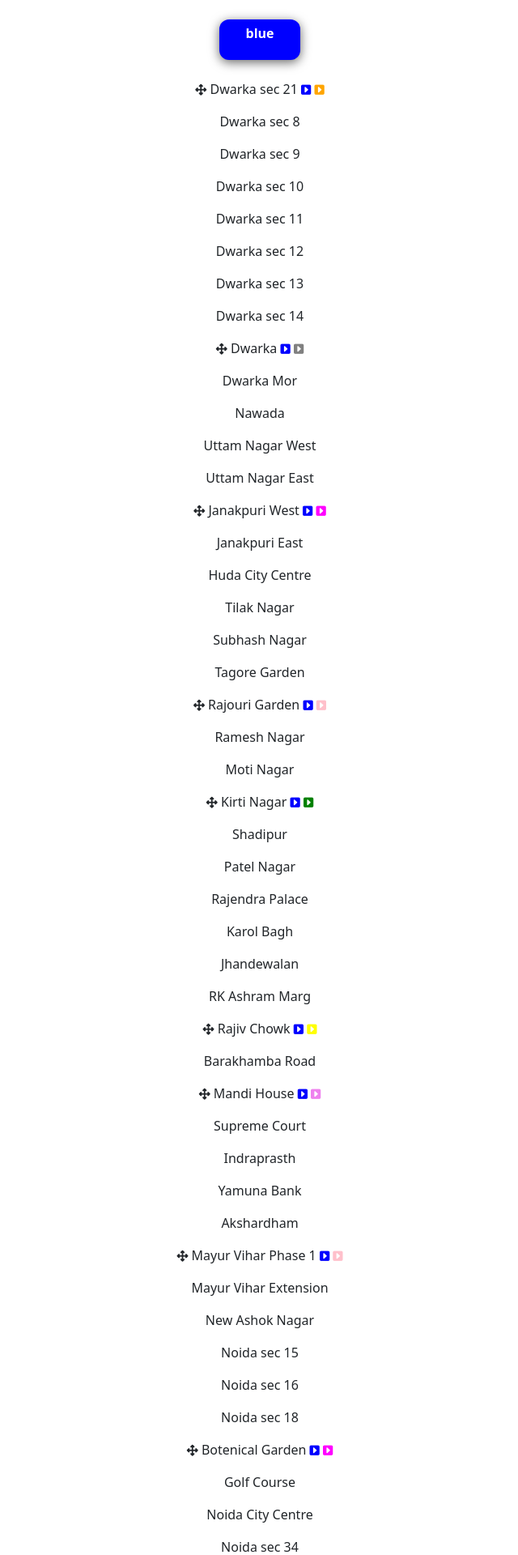
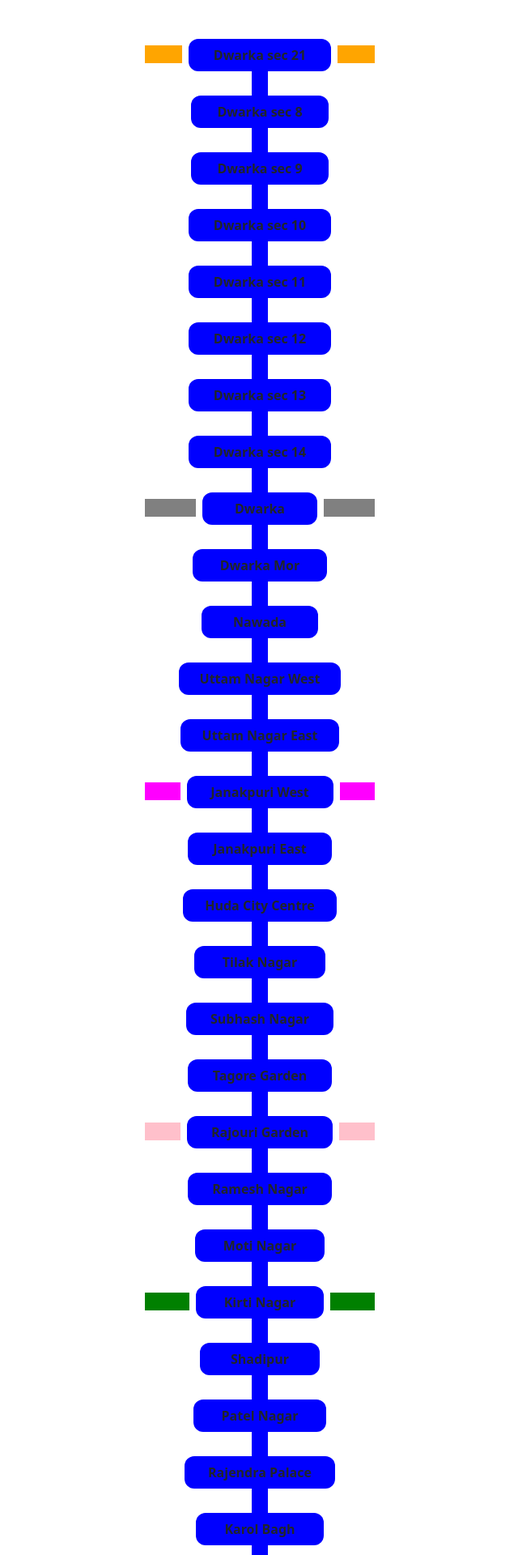
Before and after one commit to monu123-bot/metroblog, a Node server app: page /lines?color=blue in a window 1280 px wide. Shown: the part 56-1976 px from the top of the page at 81% size, without its empty margins (319-959 px from the left). Run offline with Node 20, Linux system fonts and the light colour scheme; some libraries are stand-ins or nearby versions.

Commit message:
lines updated

```diff
--- a/views/lines.ejs
+++ b/views/lines.ejs
@@ -10,6 +10,8 @@
 <link href="https://cdn.jsdelivr.net/npm/bootstrap@5.2.0-beta1/dist/css/bootstrap.min.css" rel="stylesheet" integrity="sha384-0evHe/X+R7YkIZDRvuzKMRqM+OrBnVFBL6DOitfPri4tjfHxaWutUpFmBp4vmVor" crossorigin="anonymous">
 <!-- JavaScript Bundle with Popper -->
 <script src="https://cdn.jsdelivr.net/npm/bootstrap@5.2.0-beta1/dist/js/bootstrap.bundle.min.js" integrity="sha384-pprn3073KE6tl6bjs2QrFaJGz5/SUsLqktiwsUTF55Jfv3qYSDhgCecCxMW52nD2" crossorigin="anonymous"></script>
+<link rel="stylesheet" href="https://fonts.googleapis.com/css2?family=Material+Symbols+Outlined:opsz,wght,FILL,GRAD@20..48,100..700,0..1,-50..200" />
+
 
 
     <title>Document</title>
@@ -58,36 +60,88 @@
     </div>
   </nav>
  <br>
- <div id="header" class="d-flex justify-content-around" style="width: 100px;padding:5px;margin-left:auto;margin-right:auto;background-color: <%- color %>;">
 
- <p><b style="color: white;" ><%- color %></b></p>
-</div>
  <br>
       <div style="width:300px ;margin-left:auto;margin-right:auto;text-align: center;">
-        <% for (const item in station) {
-            if(station[item].line[0] == color) {
+        <% for (const item in station) { %>
+          <%  if(station[item].line[0] == color) {  %>
 
-                if(station[item].line.length > 1){ %>
-                    <p> <i style='font-size:14px' class='fa'>&#xf0b2;</i> <%- station[item].name %>
-                    <% for(i=0;i < station[item].line.length;i++)
-                    { %>
-                      <i style='font-size:14px;color: <%- station[item].line[i] %> ;' class='fa'>&#xf152;</i>
-                      <%  }
-                      %> </p>
-                      <%
-                }
-              else{ %>
+              <div class="single_station d-flex bd-highlight">
+                <div class="left_lines p-2 flex-fill bd-highlight">
+                <% if(station[item].line.length == 2 ){ %>
+                     <div style="height:90%;width: 100%; background-color: <%- station[item].line[1] %>;"></div>
 
-                <p>  <%- station[item].name %> </p>
-             <% } } } %>
+               <% } %>
+               <% if(station[item].line.length == 3 ){ %>
+                <div style="height:40%;width: 100%;margin-bottom: 5%; background-color: <%- station[item].line[1] %>;"></div>
+                <div style="height:40%;width: 100%; background-color: <%- station[item].line[2] %>"></div>
+
+          <% } %>
+                </div>
+                <div style="background-color:<%- color %> ;" class="station_name p-2 flex-fill bd-highlight">
+                 <b><%-  station[item].name %></b>
+
+                </div>
+                <div class="right_lines p-2 flex-fill bd-highlight">
+                  <% if(station[item].line.length == 2 ){ %>
+                    <div style="height:90%;width: 100%; background-color: <%- station[item].line[1] %>;"></div>
+
+              <% } %>
+              <% if(station[item].line.length == 3 ){ %>
+               <div style="height:40%;width: 100%;margin-bottom: 5%; background-color: <%- station[item].line[1] %>;"></div>
+               <div style="height:40%;width: 100%; background-color: <%- station[item].line[2] %>"></div>
+
+         <% } %>
+                </div>
+              </div>
+              <div style="width:20px ;margin-left:auto;margin-right:auto; height:30px;background-color:<%- color %>"></div>
+
+
+
+<%
+ } } %>
       </div>
+
       <br><br>
 </body>
 <style>
+
+  .single_station{
+
+  }
+  .station_name{
+   border-radius: 12px;
+  }
+
+
+  .right_lines{
+
+
+  }
+  .left_lines{
+
+}
     #header{
     box-shadow: 0px 3px 13px 0px rgba(0,0,0,0.6);
 -webkit-box-shadow: 0px 3px 13px 0px rgba(0,0,0,0.6);
 -moz-box-shadow: 0px 3px 13px 0px rgba(0,0,0,0.6);
 border-radius: 12px;
   }
+  .box,.box2{
+	transition:all 0.05s ease-in-out;
+}
+.box{
+  width:300px; height:50px;
+  border:solid 5px #000;
+
+  border-radius: 50%/100px 100px 0 0;
+}
+
+.box2 {
+   width: 300px;
+   height: 5px;
+   border: solid 5px #000;
+
+  border-radius: 0 0 240px 50%/60px;
+}
 </style>
```
Also changed, not shown: views/home.ejs (+13 -3 lines).
